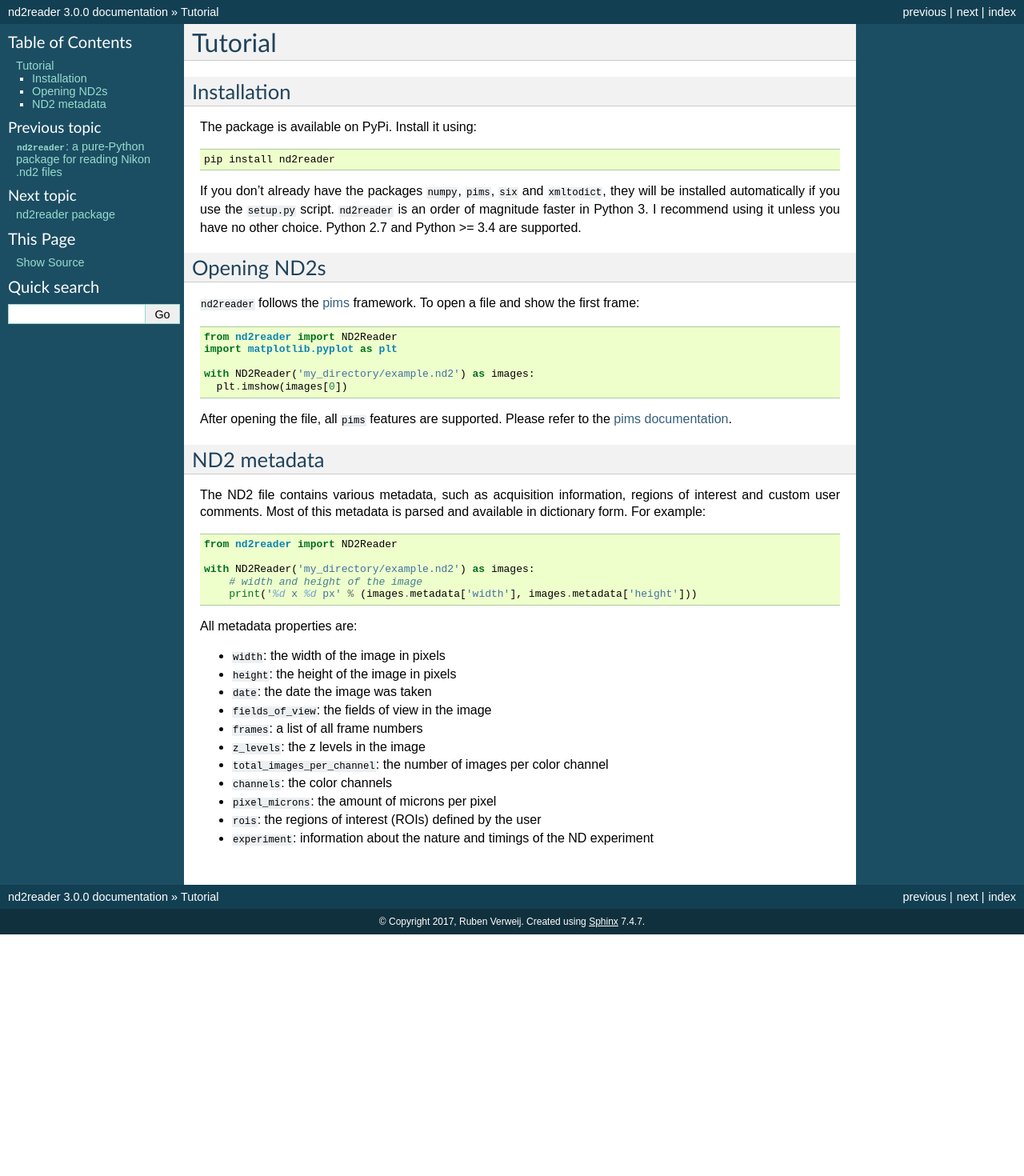
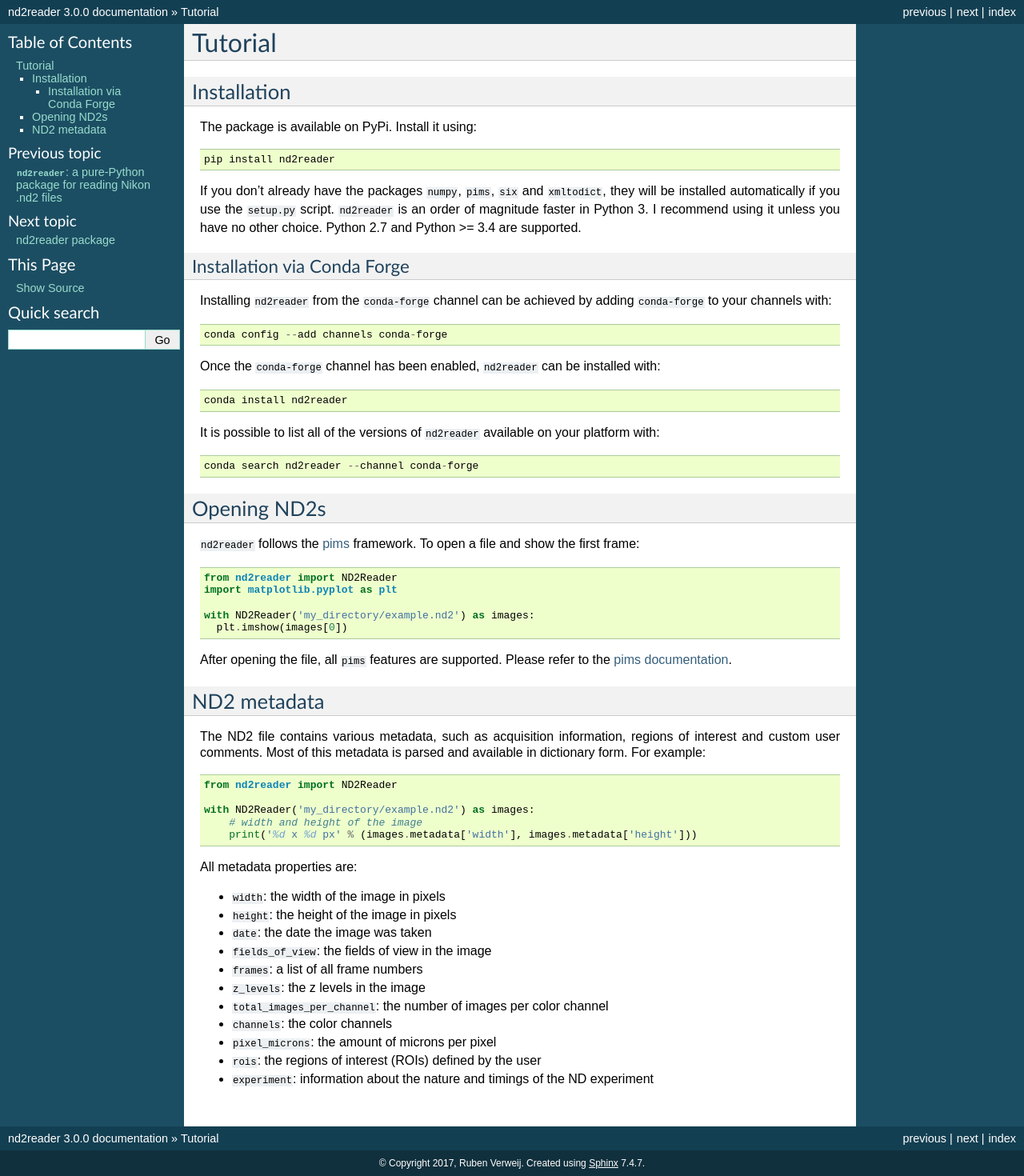
Before and after one commit to Open-Science-Tools/nd2reader, a Sphinx documentation site: the page built from sphinx/tutorial.md, in a window 1280 px wide. Shown: the whole page at 80% size. Built offline with Sphinx 7.4.7, drawn with Linux system fonts in a browser that asks for light colours; before the commit the page ends 1168 px from its top, so only the background shows below that.

Commit message:
Installation via Conda Forge

````diff
--- a/sphinx/tutorial.md
+++ b/sphinx/tutorial.md
@@ -10,6 +10,26 @@
 
 If you don't already have the packages `numpy`, `pims`, `six` and `xmltodict`, they will be installed automatically if you use the `setup.py` script.
 `nd2reader` is an order of magnitude faster in Python 3. I recommend using it unless you have no other choice. Python 2.7 and Python >= 3.4 are supported.
+
+#### Installation via Conda Forge
+
+Installing `nd2reader` from the `conda-forge` channel can be achieved by adding `conda-forge` to your channels with:
+
+```
+conda config --add channels conda-forge
+```
+
+Once the `conda-forge` channel has been enabled, `nd2reader` can be installed with:
+
+```
+conda install nd2reader
+```
+
+It is possible to list all of the versions of `nd2reader` available on your platform with:
+
+```
+conda search nd2reader --channel conda-forge
+```
 
 ### Opening ND2s
 
````
